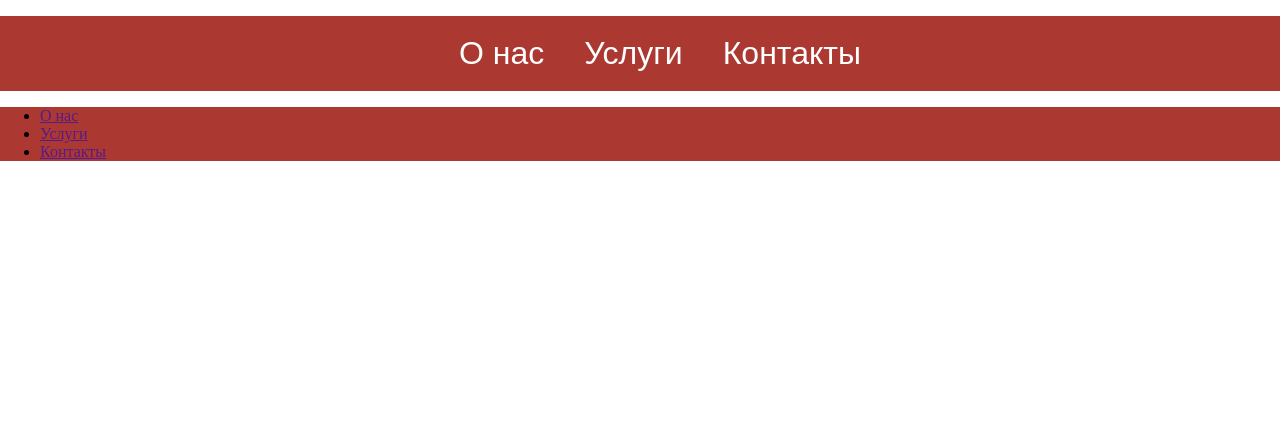
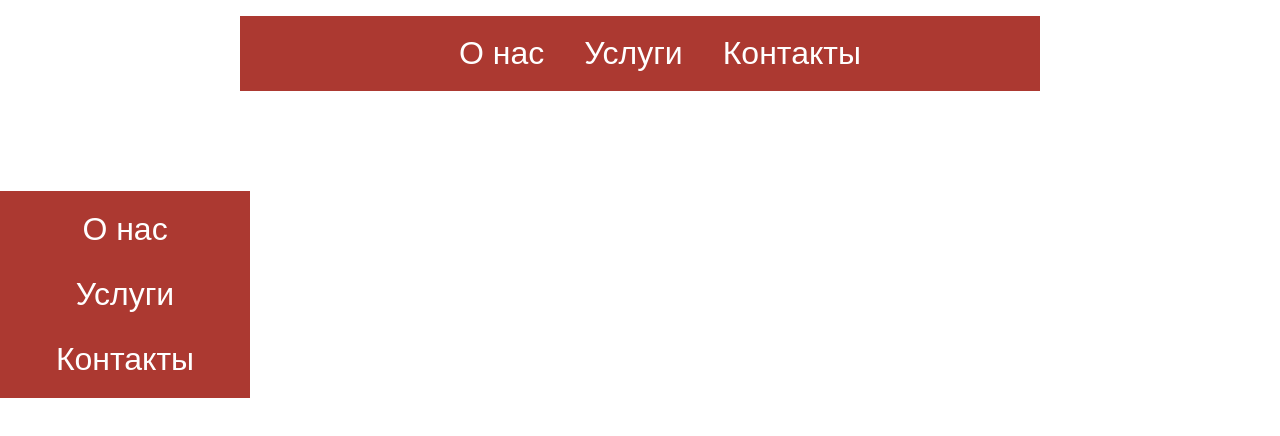
Before and after one commit to vitalymusic/WE232d, a plain HTML site: page navigation.html in a window 1280 px wide. Drawn offline with Linux system fonts and the light colour scheme.

Commit message:
navigation

```diff
--- a/navigation.html
+++ b/navigation.html
@@ -15,6 +15,9 @@
 
         .horizontal{
             height: 75px;
+            width: 800px;
+            margin: 0px auto;
+
         }
         .horizontal ul{
             height: 75px;
@@ -27,20 +30,61 @@
         .horizontal ul li{
             height: 100%;
         }
-        .horizontal ul li a{
+        .horizontal ul li a, .vertical ul li a{
             color:white;
             font-family: sans-serif;
             text-decoration: none;
             font-size: 2rem;
             display: flex;
             align-items: center;
-
             padding: 0px 10px;
             height: 100%;
         }
 
-        .horizontal ul li a:hover{
+       ul li a:hover{
             background-color: #482c3d;
+
+        }
+
+        .vertical{
+            margin-top: 100px;
+            width: 250px;
+            display: flex;
+            align-items: center;
+            justify-content: center;
+        }
+        .vertical ul{
+            /* height: 75px; */
+            width: 100%;
+            list-style-type: none;
+            display: flex;
+            justify-content: center;
+            align-items: center;
+            flex-direction: column;
+            gap:20px;
+            padding: 0px;
+        }
+        .vertical ul li{
+            height: 45px;
+            width: 100%;
+        }
+        .vertical ul li a{
+            width: 100%;
+            padding: 0px;
+            display: flex;
+            justify-content: center;
+            align-items: center;
+        }
+
+        .submenu{
+            background-color: #AC3931;
+            display: none;
+        }
+        .subnav{
+            height: 75px;
+        }
+        .subnav:hover .submenu{
+            display: block;
         }
     </style>
 </head>
@@ -48,7 +92,13 @@
     <nav class="horizontal">
         <ul>
             <li><a href="">О нас</a></li>
-            <li><a href="">Услуги</a></li>
+            <li><div class="subnav"><a href="">Услуги</a>
+                <div class="submenu">
+                    <a href="">услуга 1</a>
+                    <a href="">услуга 2</a>
+                    <a href="">услуга 3</a>
+                </div>
+            </div></li>
             <li><a href="">Контакты</a></li>
         </ul>
     </nav>
```
